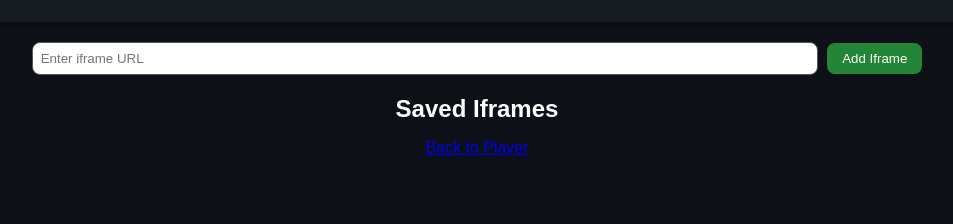
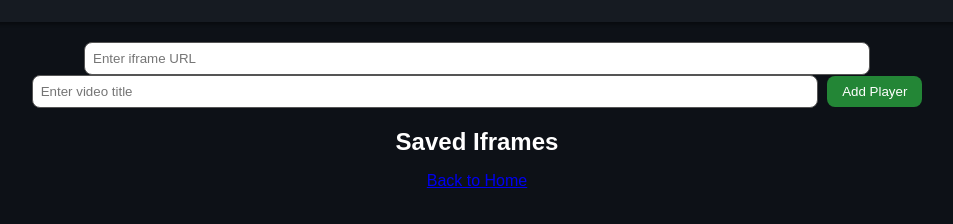
Before and after one commit to singhrajenderwork-dot/iframe-player, a plain HTML site: page admin.html in a window 1280 px wide. Shown: the part 66-290 px from the top of the page, without its empty margins (163-1116 px from the left). Drawn offline with Linux system fonts and the light colour scheme.

Commit message:
Update admin.html

```diff
--- a/admin.html
+++ b/admin.html
@@ -14,7 +14,8 @@
   <main>
     <div class="admin-form">
       <input type="text" id="iframeUrl" placeholder="Enter iframe URL">
-      <button onclick="addIframe()">Add Iframe</button>
+      <input type="text" id="title" placeholder="Enter video title">
+      <button onclick="addIframe()">Add Player</button>
     </div>
 
     <h2>Saved Iframes</h2>
@@ -22,7 +23,7 @@
   </main>
 
   <footer>
-    <a href="index.html">Back to Player</a>
+    <a href="index.html">Back to Home</a>
   </footer>
 
   <script src="assets/script.js"></script>
```
